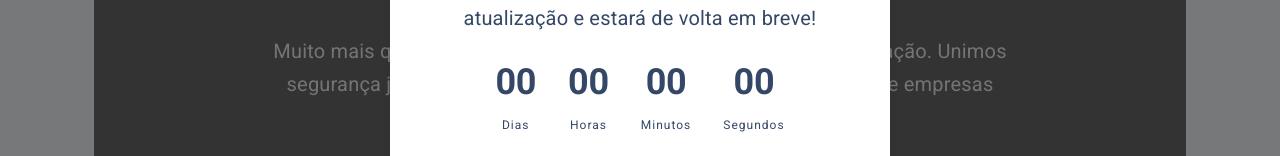
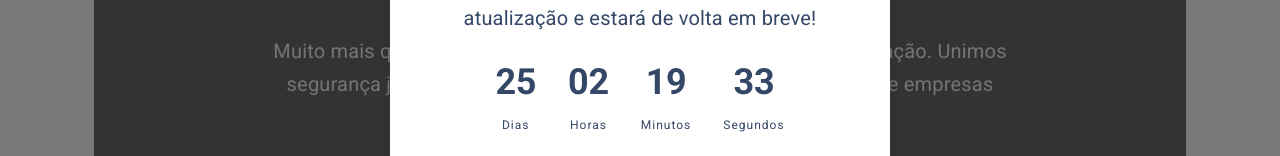
Before and after one commit to ASPPIBRA-DAO/Governance-System, a React (Create React App) app: page /pages/home in a window 1280 px wide. Shown: the part 341-497 px from the top of the page. Built offline with nearby package versions, Linux system fonts and the light colour scheme; no server answers.

Commit message:
Atualiza a data do contador regressivo da pop-up de construção

```diff
--- a/src/components/ConstructionPopup.tsx
+++ b/src/components/ConstructionPopup.tsx
@@ -28,7 +28,7 @@ const ConstructionPopup: React.FC = () => {
   const [visible, setVisible] = useState(true);
 
   const calculateCountdown = () => {
-    const launchDate = new Date("2024-12-01T00:00:00");
+    const launchDate = new Date("2025-12-15T00:00:00");
     const now = new Date();
     const difference = launchDate.getTime() - now.getTime();
 
```
